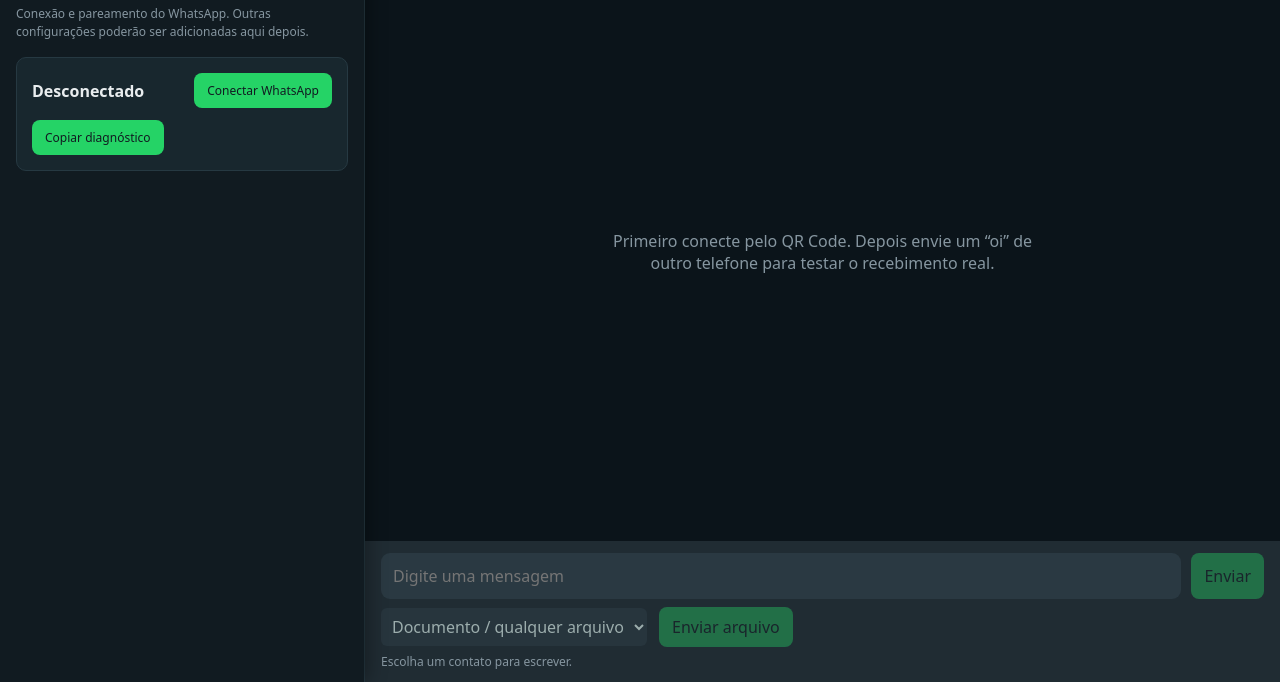
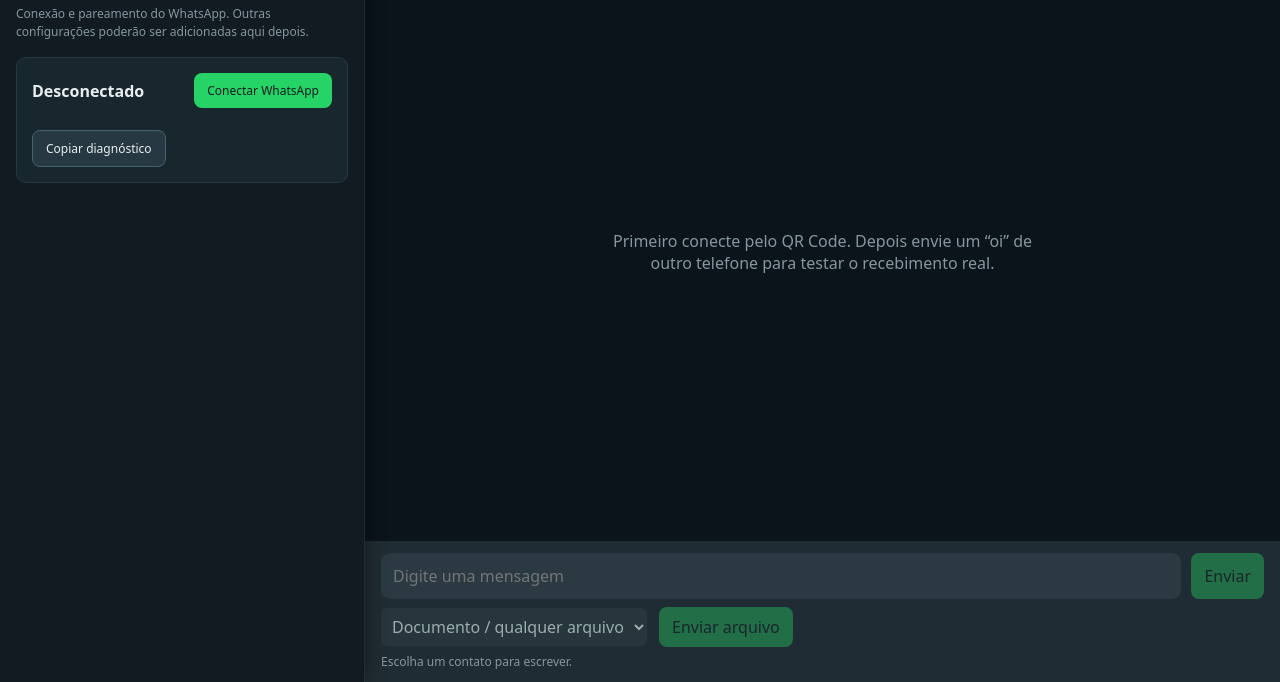
Before and after one commit to crentefiel/whatsapp-web-windows, an Electron app: page src/index.html in a window 1280 px wide. Both pictures are taken after a click on the button "Abrir configurações". Shown: the part 118-800 px from the top of the page. Drawn offline with Linux system fonts and the light colour scheme; no server answers.

Commit message:
feat: diagnóstico de recebimento acessível nas configurações sem expor sessão ou QR

```diff
--- a/src/style.css
+++ b/src/style.css
@@ -19,3 +19,4 @@ aside{position:relative}
 .settings-group .connection{border:1px solid #263942;border-radius:10px;padding:15px}
 .recovery{margin-top:10px}
 .recovery button{background:#35565a;color:#fff}
+.diagnostics-button{margin-top:10px;background:#263942;color:#e9edef;border:1px solid #42636b;font-size:12px!important}
```
